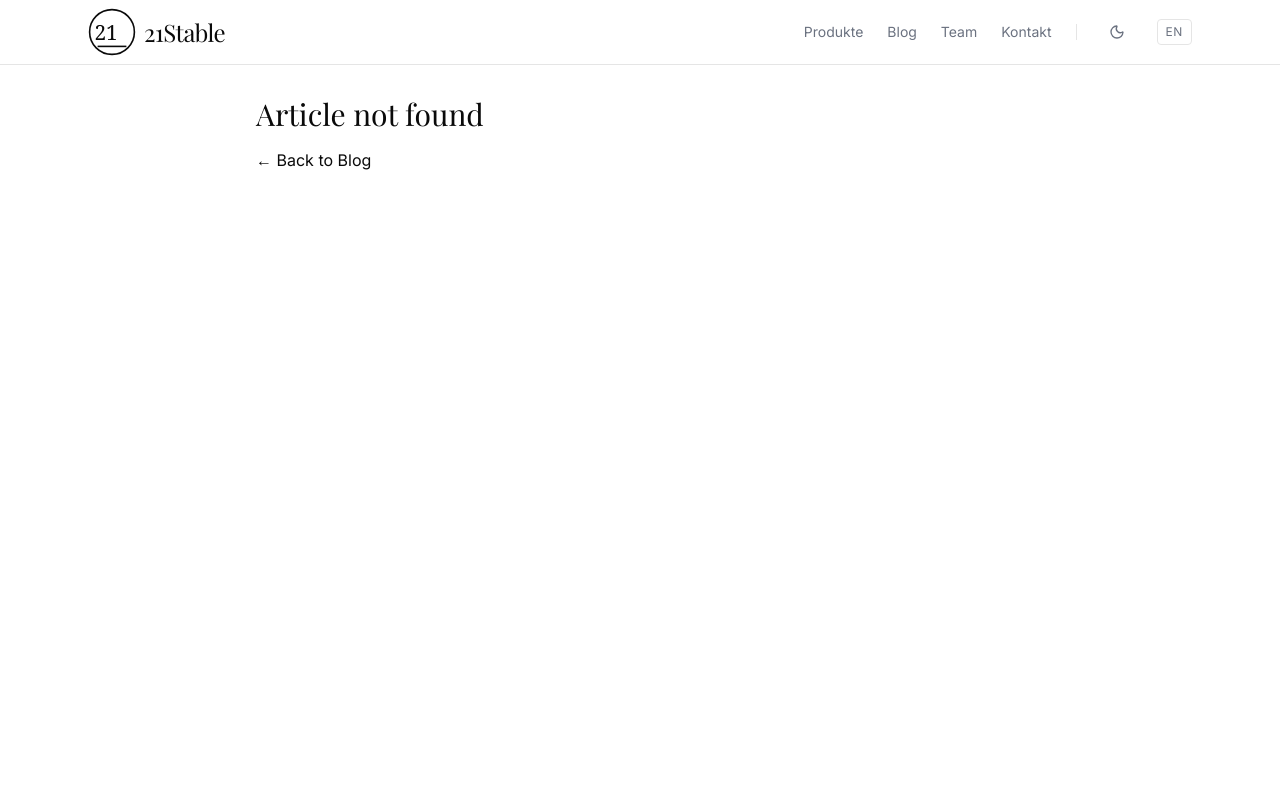
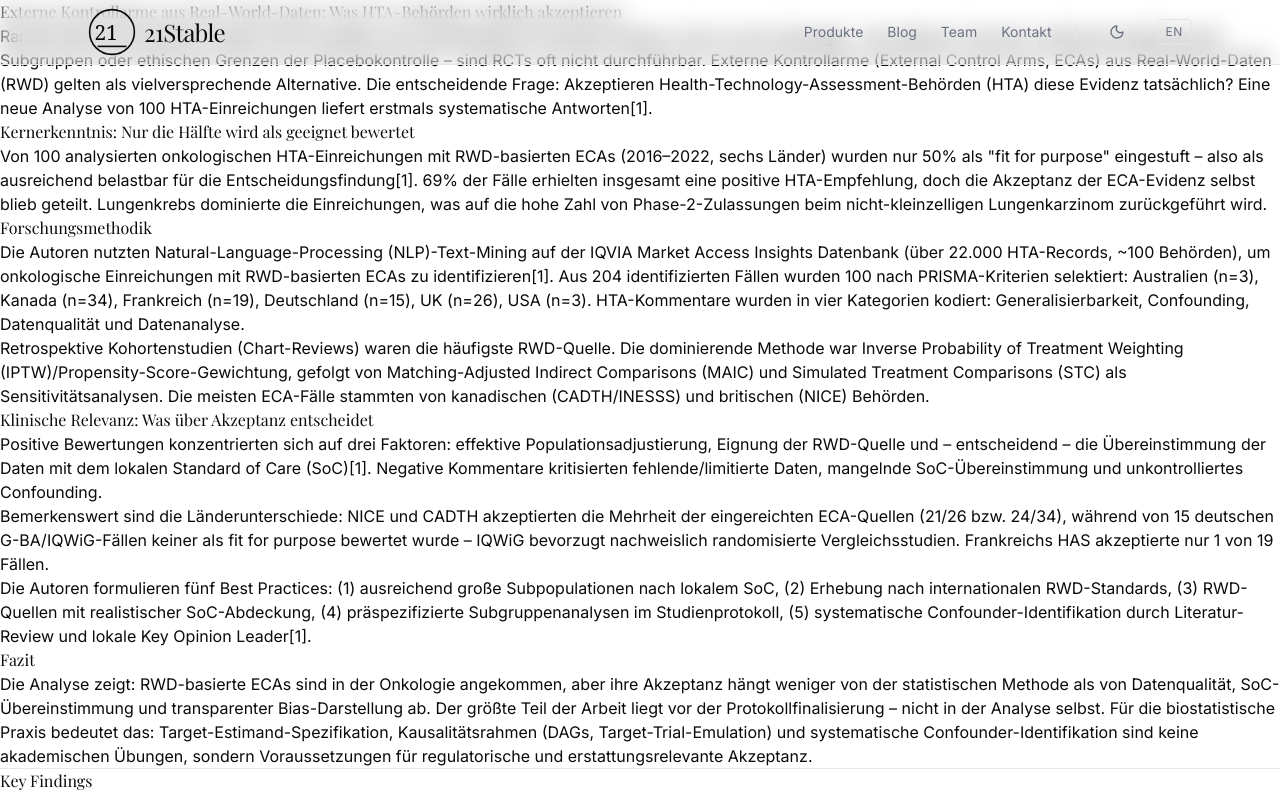
Before and after one commit to 21stable/21stable-website, a Next.js app: page /blog/externe-kontrollarme-rwd-hta-onkologie-2026-08-30 in a window 1280 px wide. Shown: the top 795 px of the page. Built offline with nearby package versions, Linux system fonts and the light colour scheme; a web font is replaced by a local one.

Commit message:
Blog: Publish 1 draft post 2026-08-30

```diff
--- /dev/null
+++ b/src/app/blog/externe-kontrollarme-rwd-hta-onkologie-2026-08-30/page.mdx
@@ -0,0 +1,54 @@
+---
+title: "Externe Kontrollarme aus Real-World-Daten: Was HTA-Behörden wirklich akzeptieren"
+title_en: "External Control Arms from Real-World Data: What HTA Agencies Actually Accept"
+date: "2026-08-30"
+category: "Real-World Evidence / Real-World Data"
+description: "Neue Analyse von 100 HTA-Einreichungen zeigt: Nur die Hälfte der RWD-basierten externen Kontrollarme wird als geeignet bewertet. Was entscheidet über Akzeptanz?"
+description_en: "New analysis of 100 HTA submissions shows only half of RWD-based external control arms are deemed fit for purpose. What drives acceptance?"
+author: "21Stable Team"
+draft: false
+---
+
+# Externe Kontrollarme aus Real-World-Daten: Was HTA-Behörden wirklich akzeptieren
+
+Randomisierte kontrollierte Studien (RCTs) bleiben der Goldstandard für kausale Inferenz. Doch in der Onkologie – bei seltenen Tumoren, präzisionsmedizinischen Subgruppen oder ethischen Grenzen der Placebokontrolle – sind RCTs oft nicht durchführbar. Externe Kontrollarme (External Control Arms, ECAs) aus Real-World-Daten (RWD) gelten als vielversprechende Alternative. Die entscheidende Frage: Akzeptieren Health-Technology-Assessment-Behörden (HTA) diese Evidenz tatsächlich? Eine neue Analyse von 100 HTA-Einreichungen liefert erstmals systematische Antworten[1].
+
+## Kernerkenntnis: Nur die Hälfte wird als geeignet bewertet
+
+Von 100 analysierten onkologischen HTA-Einreichungen mit RWD-basierten ECAs (2016–2022, sechs Länder) wurden nur 50% als "fit for purpose" eingestuft – also als ausreichend belastbar für die Entscheidungsfindung[1]. 69% der Fälle erhielten insgesamt eine positive HTA-Empfehlung, doch die Akzeptanz der ECA-Evidenz selbst blieb geteilt. Lungenkrebs dominierte die Einreichungen, was auf die hohe Zahl von Phase-2-Zulassungen beim nicht-kleinzelligen Lungenkarzinom zurückgeführt wird.
+
+## Forschungsmethodik
+
+Die Autoren nutzten Natural-Language-Processing (NLP)-Text-Mining auf der IQVIA Market Access Insights Datenbank (über 22.000 HTA-Records, ~100 Behörden), um onkologische Einreichungen mit RWD-basierten ECAs zu identifizieren[1]. Aus 204 identifizierten Fällen wurden 100 nach PRISMA-Kriterien selektiert: Australien (n=3), Kanada (n=34), Frankreich (n=19), Deutschland (n=15), UK (n=26), USA (n=3). HTA-Kommentare wurden in vier Kategorien kodiert: Generalisierbarkeit, Confounding, Datenqualität und Datenanalyse.
+
+Retrospektive Kohortenstudien (Chart-Reviews) waren die häufigste RWD-Quelle. Die dominierende Methode war Inverse Probability of Treatment Weighting (IPTW)/Propensity-Score-Gewichtung, gefolgt von Matching-Adjusted Indirect Comparisons (MAIC) und Simulated Treatment Comparisons (STC) als Sensitivitätsanalysen. Die meisten ECA-Fälle stammten von kanadischen (CADTH/INESSS) und britischen (NICE) Behörden.
+
+## Klinische Relevanz: Was über Akzeptanz entscheidet
+
+Positive Bewertungen konzentrierten sich auf drei Faktoren: effektive Populationsadjustierung, Eignung der RWD-Quelle und – entscheidend – die Übereinstimmung der Daten mit dem lokalen Standard of Care (SoC)[1]. Negative Kommentare kritisierten fehlende/limitierte Daten, mangelnde SoC-Übereinstimmung und unkontrolliertes Confounding.
+
+Bemerkenswert sind die Länderunterschiede: NICE und CADTH akzeptierten die Mehrheit der eingereichten ECA-Quellen (21/26 bzw. 24/34), während von 15 deutschen G-BA/IQWiG-Fällen keiner als fit for purpose bewertet wurde – IQWiG bevorzugt nachweislich randomisierte Vergleichsstudien. Frankreichs HAS akzeptierte nur 1 von 19 Fällen.
+
+Die Autoren formulieren fünf Best Practices: (1) ausreichend große Subpopulationen nach lokalem SoC, (2) Erhebung nach internationalen RWD-Standards, (3) RWD-Quellen mit realistischer SoC-Abdeckung, (4) präspezifizierte Subgruppenanalysen im Studienprotokoll, (5) systematische Confounder-Identifikation durch Literatur-Review und lokale Key Opinion Leader[1].
+
+## Fazit
+
+Die Analyse zeigt: RWD-basierte ECAs sind in der Onkologie angekommen, aber ihre Akzeptanz hängt weniger von der statistischen Methode als von Datenqualität, SoC-Übereinstimmung und transparenter Bias-Darstellung ab. Der größte Teil der Arbeit liegt vor der Protokollfinalisierung – nicht in der Analyse selbst. Für die biostatistische Praxis bedeutet das: Target-Estimand-Spezifikation, Kausalitätsrahmen (DAGs, Target-Trial-Emulation) und systematische Confounder-Identifikation sind keine akademischen Übungen, sondern Voraussetzungen für regulatorische und erstattungsrelevante Akzeptanz.
+
+---
+
+## Key Findings
+
+A new analysis of 100 oncology health technology assessment (HTA) submissions using real-world data (RWD)-based external control arms (ECAs) reveals that only 50% of submitted ECA evidence was judged "fit for purpose"[1].
+
+**Methodology:** NLP text-mining of the IQVIA Market Access Insights database (22,000+ HTA records) identified 100 eligible oncology ECA cases across six countries (2016–2022). Retrospective cohort studies were the most common RWD source; inverse probability of treatment weighting/propensity score weighting was the dominant analytical method, with MAIC and STC as sensitivity analyses.
+
+**Key results:** 69% of cases received an overall positive HTA recommendation, but ECA evidence acceptance was split evenly. Acceptance varied markedly by agency: NICE (UK) and CADTH (Canada) accepted most submissions (21/26 and 24/34), while none of 15 German G-BA/IQWiG cases and only 1 of 19 French HAS cases were deemed fit for purpose.
+
+**Drivers of acceptance:** Positive assessments emphasized effective population adjustment, RWD viability, and alignment with local standard of care (SoC). Negative assessments cited missing/limited data, lack of SoC alignment, and uncontrolled confounding. Best practices include prespecified subgroup analyses, systematic confounder identification, and transparent bias presentation.
+
+**Implication:** Acceptance of RWD-based ECAs depends less on the statistical method than on data quality, SoC alignment, and transparent handling of bias — with most effort required before protocol finalization.
+
+## References
+
+1. Macedo Hair G, Hanisch ME, Mt-Isa S, et al. (2026). Assessing real-world evidence utilization in oncology health technology assessments: insights from external control-arm studies. Frontiers in Oncology Reviews. https://doi.org/10.3389/or.2026.1605636
```
